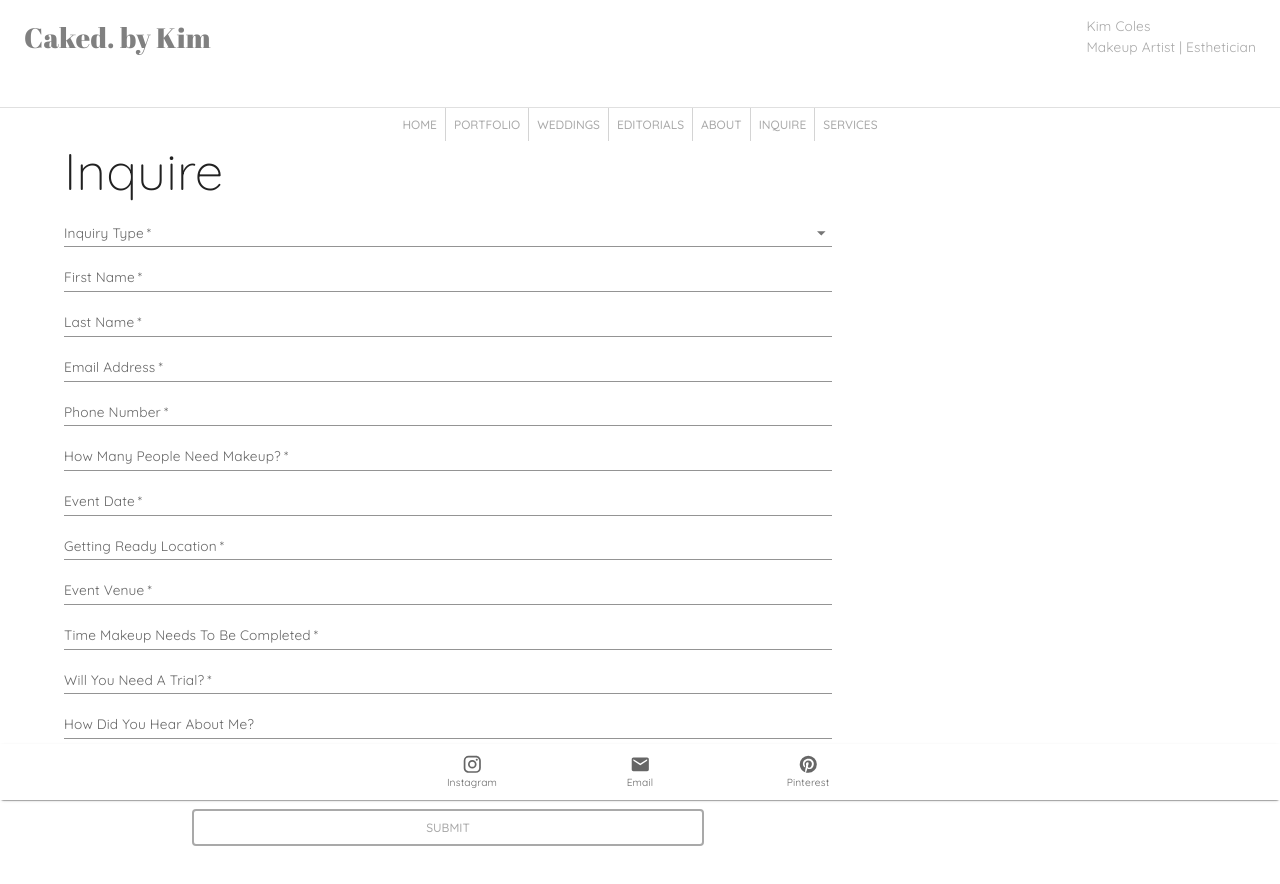
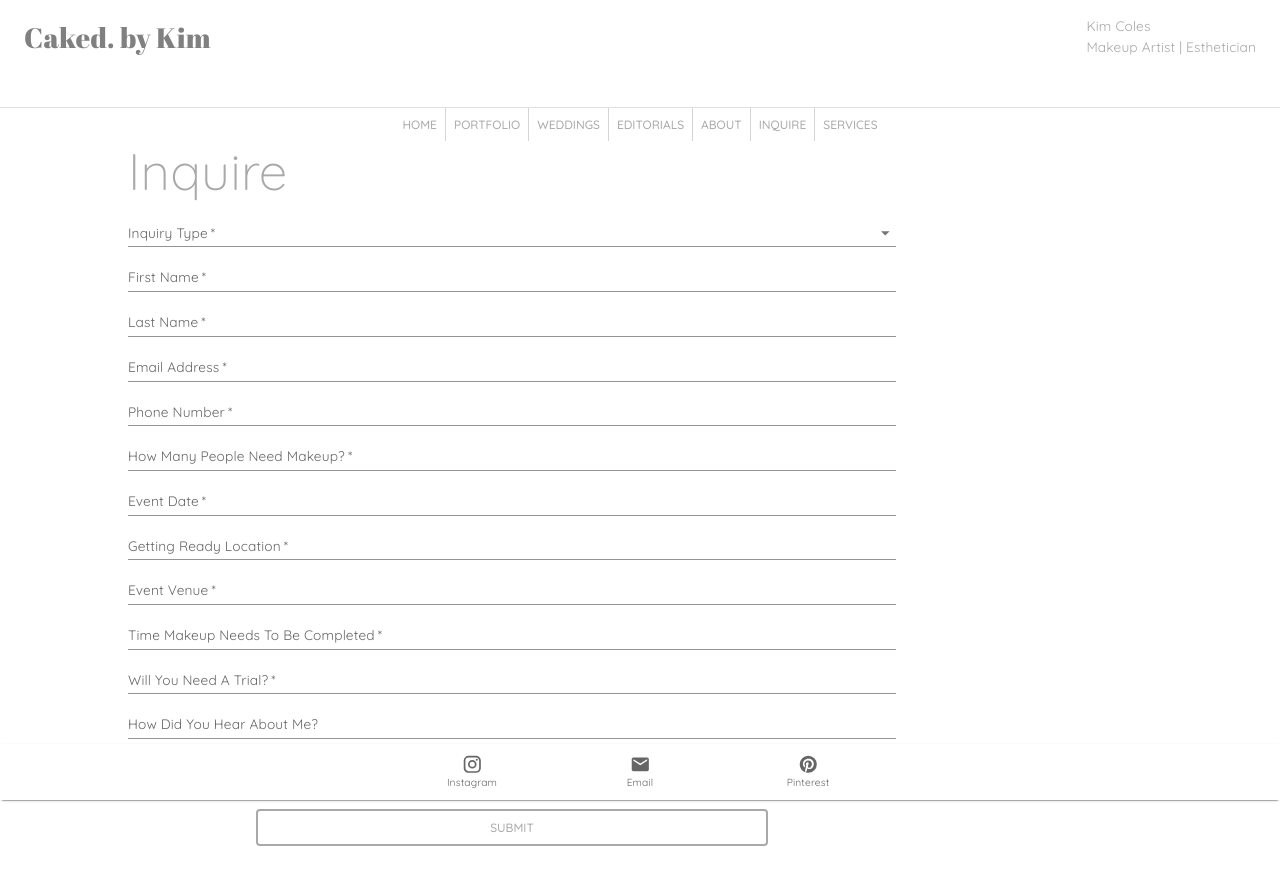
Before and after one commit to shibij01/Capstone-Presentation-SMS, a React (Vite) app in the folder Client/: page /inquire in a window 1280 px wide. Shown: the top 884 px of the page. Built offline with nearby package versions, Linux system fonts and the light colour scheme.

Commit message:
Minor Updates

```diff
--- a/Client/component/Inquire.jsx
+++ b/Client/component/Inquire.jsx
@@ -104,7 +104,7 @@ export default function Inquire() {
     return (
         <>
         <Container>
-            <Typography variant="h2">Inquire</Typography>
+            <Typography variant="h2" color="secondary" ml={8}>Inquire</Typography>
 
             <Box component='form' onSubmit={(e) => {
                 console.log(e)
@@ -113,7 +113,8 @@ export default function Inquire() {
         <FormControl
 
         sx={{
-            width: '60vw'
+            width: '60vw',
+            ml: 8
         }}
 
         >
```
Also changed, not shown: 1 other file (tests, documents, lock files or other folders).
